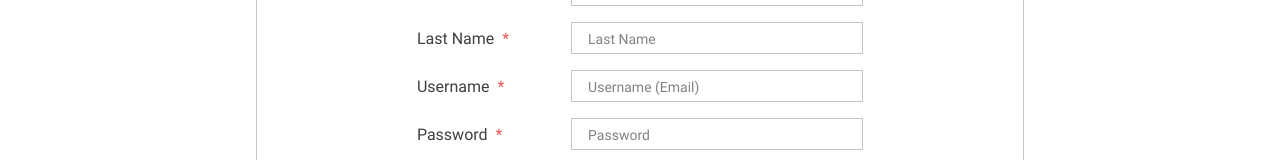
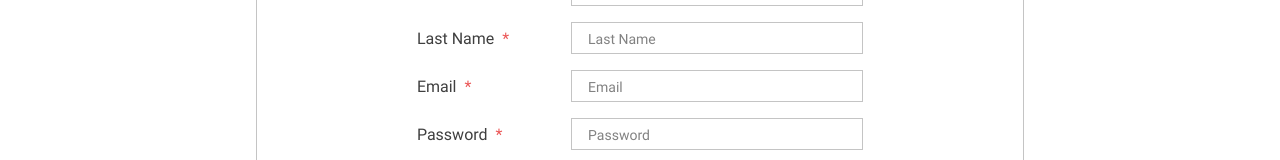
Before and after one commit to aBorovina1974/WEB-SHOP, a React (Create React App) app: page /signup in a window 1280 px wide. Shown: the part 231-391 px from the top of the page. Built offline with nearby package versions, Linux system fonts and the light colour scheme.

Commit message:
fix tab design, NewAccountForm

```diff
--- a/public/index.html
+++ b/public/index.html
@@ -5,7 +5,7 @@
     <link rel="icon" href="%PUBLIC_URL%/favicon.ico" />
     <meta name="viewport" content="width=device-width, initial-scale=1" />
     <meta name="theme-color" content="#000000" />
-    <title>React App</title>
+    <title>WEB-SHOP</title>
   </head>
   <body>
     <noscript>You need to enable JavaScript to run this app.</noscript>
--- a/src/components/NewAccount/NewAccountForm.js
+++ b/src/components/NewAccount/NewAccountForm.js
@@ -199,14 +199,14 @@ const NewAccountForm = () => {
           <InputField
             id="username"
             name="username"
-            label="Username"
+            label="Email"
             type="email"
             value={state.username}
             onChange={onInputAction}
             error={state.errors.username}
             autocomplete={"username"}
             required={true}
-            placeholder={"Username (Email)"}
+            placeholder={"Email"}
           />
           <InputField
             id="password"
```
Also changed, not shown: 1 other file (tests, documents, lock files or other folders).
